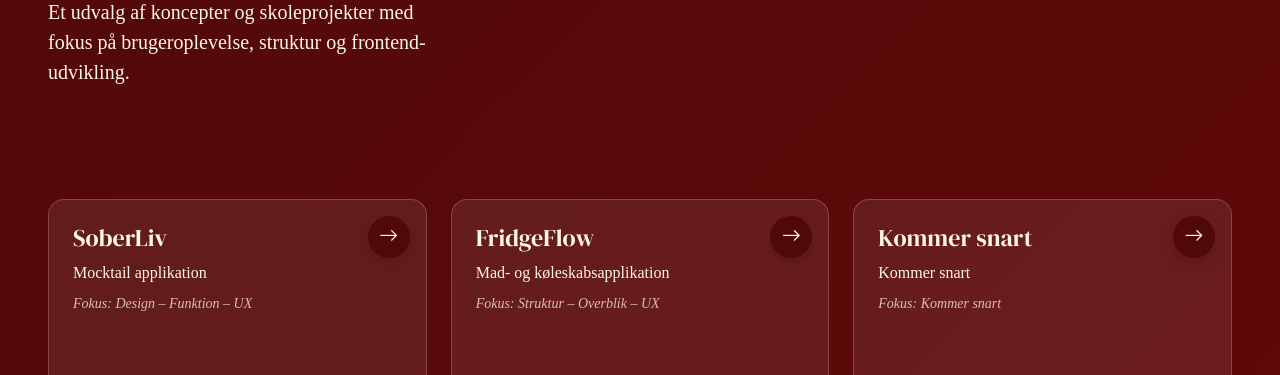
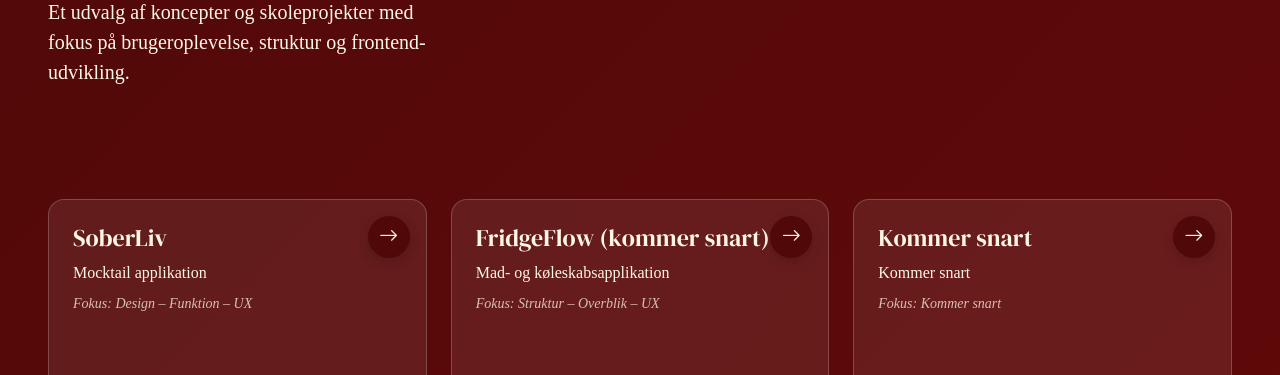
Before and after one commit to Emmafrederiksen/portfolio-framework, a website: page bootstrap/projekter.html in a window 1280 px wide. Shown: the part 369-744 px from the top of the page. Drawn offline with nearby package versions, Linux system fonts and the light colour scheme; a web font is replaced by a local one.

Commit message:
changed name for FridgeFlow

```diff
--- a/bootstrap/projekter.html
+++ b/bootstrap/projekter.html
@@ -125,7 +125,7 @@
             <i class="bi bi-arrow-right"></i>
           </div>
 
-          <h4 class="card-title mb-2">FridgeFlow</h4>
+          <h4 class="card-title mb-2">FridgeFlow (kommer snart)</h4>
 
           <p class="text-headings-color mb-2">Mad- og køleskabsapplikation</p>
 
```
